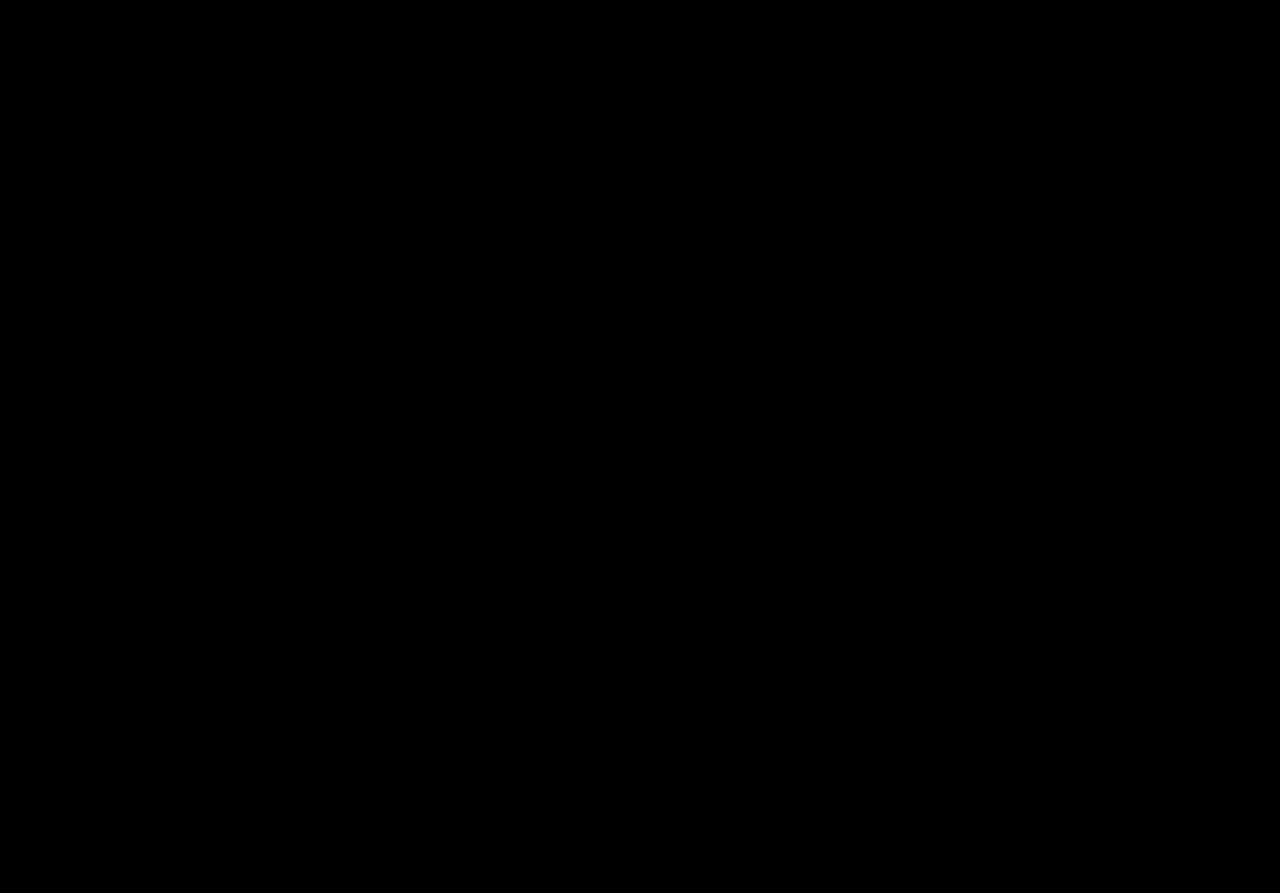
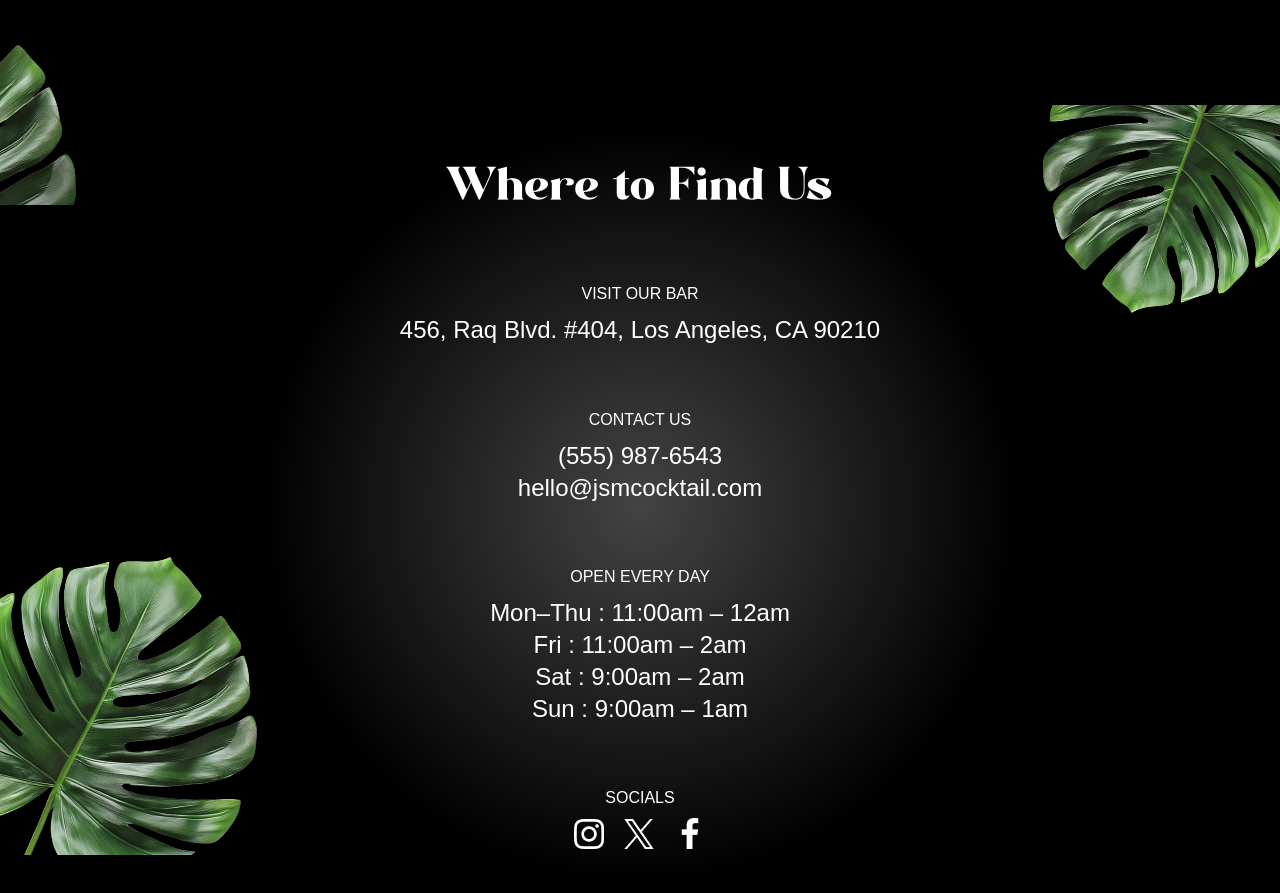
Before and after one commit to FazleRifat121/gsap-landing, a React (Vite) app: page / in a window 1280 px wide. Shown: the part 5040-5933 px from the top of the page. Before the commit the page ends 5065 px from the top, so only its background shows below. Built offline with nearby package versions, Linux system fonts and the light colour scheme; a web font is replaced by a local one.

Commit message:
contact done

```diff
--- a/src/App.jsx
+++ b/src/App.jsx
@@ -6,6 +6,7 @@
 import About from "./components/About";
 import Art from "./components/Art";
 import Menu from "./components/Menu";
+import Contact from "./components/Contact";
 gsap.registerPlugin(ScrollTrigger, SplitText);
 const App = () => {
   return (
@@ -16,6 +17,7 @@
       <About />
       <Art />
       <Menu />
+      <Contact />
     </main>
   );
 };
--- /dev/null
+++ b/src/components/Contact.jsx
@@ -0,0 +1,82 @@
+import { openingHours, socials } from '../../constants/index.js'
+import { useGSAP } from '@gsap/react'
+import { SplitText} from 'gsap/all';
+import gsap from 'gsap';
+
+const Contact = () => {
+ 	useGSAP(() => {
+		const titleSplit = SplitText.create('#contact h2', { type: 'words' });
+
+		const timeline = gsap.timeline({
+		 scrollTrigger: {
+			trigger: '#contact',
+			start: 'top center',
+		 },
+		 ease: "power1.inOut"
+		})
+
+	 timeline
+		.from(titleSplit.words, {
+		 opacity: 0, yPercent: 100, stagger: 0.02
+	 })
+		.from('#contact h3, #contact p', {
+			opacity: 0, yPercent: 100, stagger: 0.02
+	 })
+		.to('#f-right-leaf', {
+		 y: '-50', duration: 1, ease: 'power1.inOut'
+	 }).to('#f-left-leaf', {
+		 y: '-50', duration: 1, ease: 'power1.inOut'
+	 }, '<')
+	})
+
+ return (
+	<footer id="contact">
+	 <img src="/images/footer-right-leaf.png" alt="leaf-right" id="f-right-leaf" />
+	 <img src="/images/footer-left-leaf.png" alt="leaf-left" id="f-left-leaf" />
+
+	 <div className="content">
+		<h2>Where to Find Us</h2>
+
+		<div>
+		 <h3>Visit Our Bar</h3>
+		 <p>456, Raq Blvd. #404, Los Angeles, CA 90210</p>
+		</div>
+
+		<div>
+		 <h3>Contact Us</h3>
+		 <p>(555) 987-6543</p>
+		 <p>hello@jsmcocktail.com</p>
+		</div>
+
+		<div>
+		 <h3>Open Every Day</h3>
+		 {openingHours.map((time) => (
+			<p key={time.day}>
+			 {time.day} : {time.time}
+			</p>
+		 ))}
+		</div>
+
+		<div>
+		 <h3>Socials</h3>
+
+		 <div className="flex-center gap-5">
+			{socials.map((social) => (
+			 <a
+			 	key={social.name}
+				href={social.url}
+				target="_blank"
+				rel="noopener noreferrer"
+				aria-label={social.name}
+			 >
+				<img src={social.icon} />
+			 </a>
+			))}
+		 </div>
+		</div>
+	 </div>
+	</footer>
+ )
+}
+
+export default Contact
--- a/src/components/Menu.jsx
+++ b/src/components/Menu.jsx
@@ -27,8 +27,8 @@
     const paralaxTimeLine = gsap.timeline({
       scrollTrigger: {
         trigger: "#menu",
-        start: "top 20%",
-        end: "bottom ",
+        start: "top 30%",
+        end: "bottom 80%",
         scrub: true,
       },
     });
```
Also changed, not shown: 1 other file (tests, documents, lock files or other folders).
